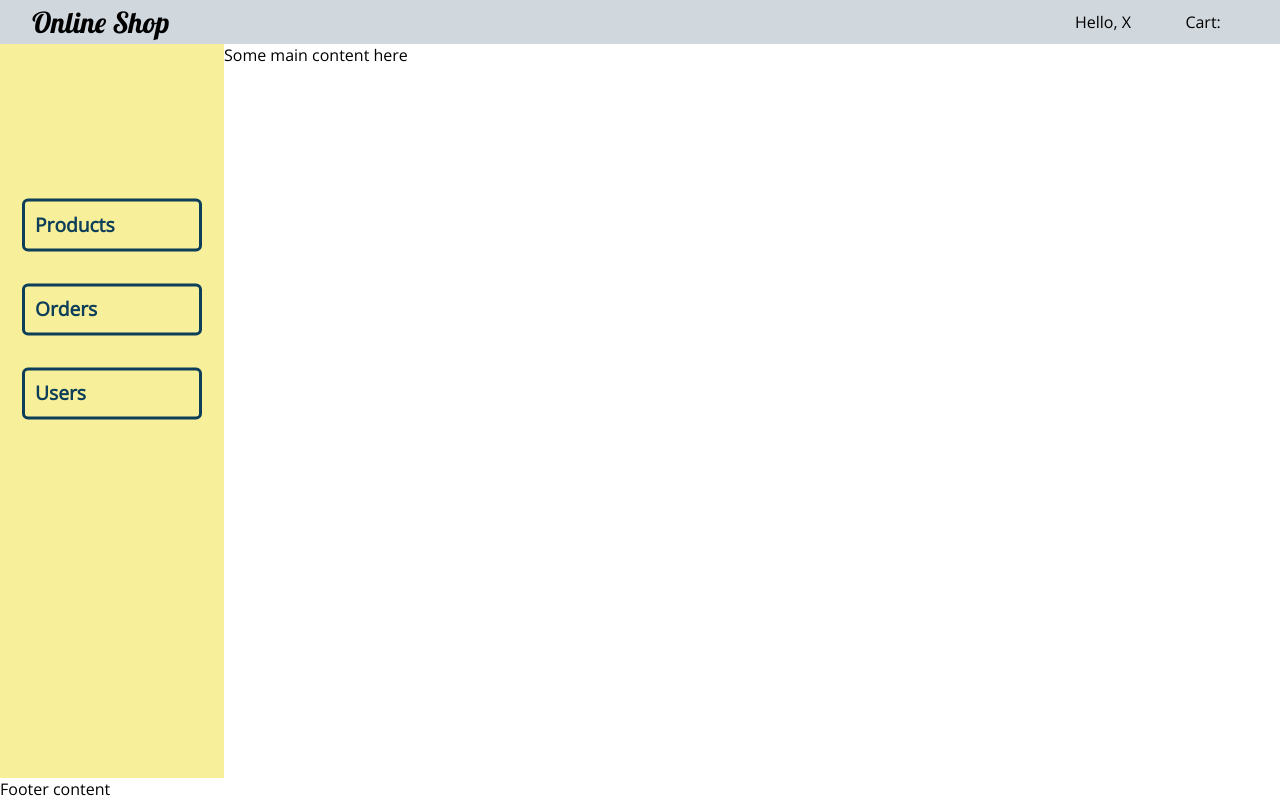
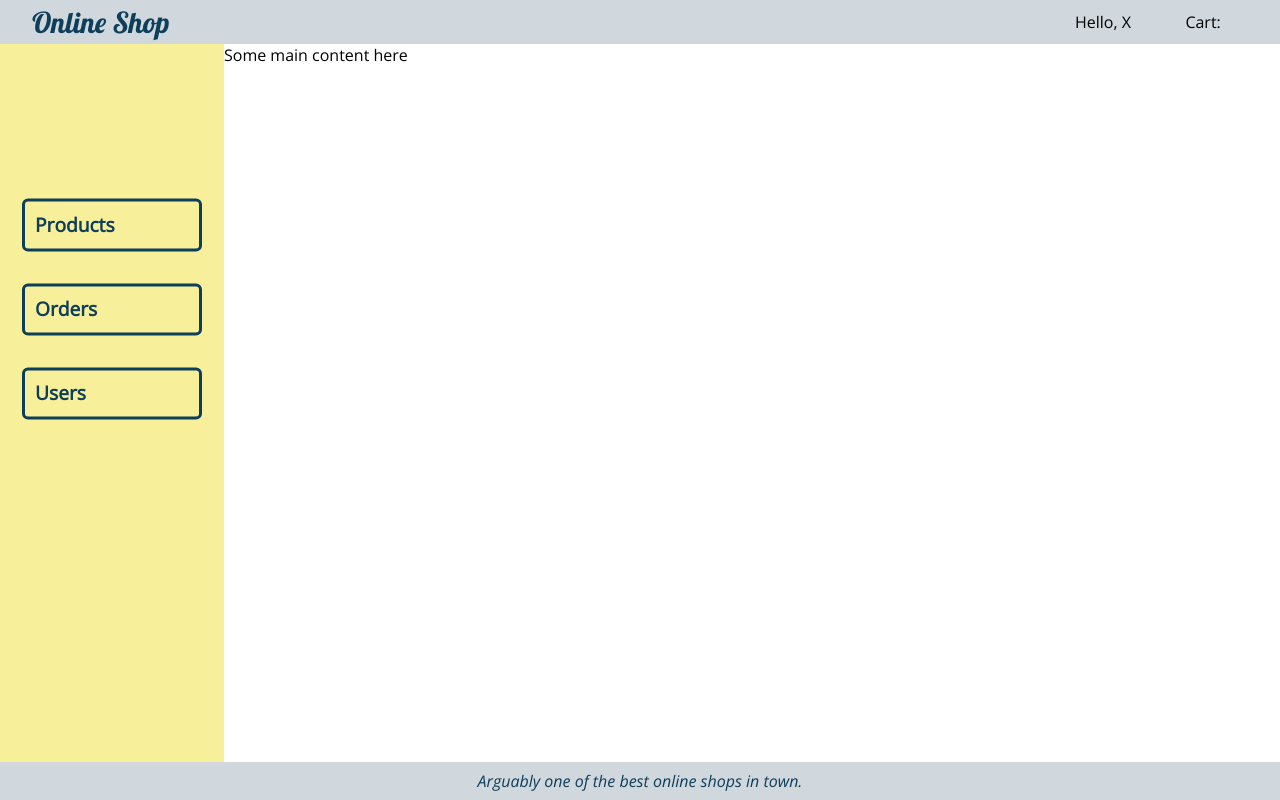
Before and after one commit to Andrei0872/online-shop, an Angular app in the folder client/: page / in a window 1280 px wide. Built offline with nearby package versions, Linux system fonts and the light colour scheme.

Commit message:
feat: add a preliminary version of the footer

```diff
--- a/client/src/app/app.component.html
+++ b/client/src/app/app.component.html
@@ -35,5 +35,5 @@
 </main>
 
 <footer class="footer">
-  Footer content
+  <p class="footer__content">Arguably one of the best online shops in town.</p>
 </footer>
--- a/client/src/app/app.component.scss
+++ b/client/src/app/app.component.scss
@@ -9,6 +9,7 @@
   font-family: 'Lobster', cursive;
   padding-inline: 2rem;
   font-size: clamp(1.1rem, 1.1rem + 0.9vw, 1.8rem);
+  color: var(--dark-blue-2-color);
 }
 
 .header {
@@ -114,3 +115,16 @@
     }
   }
 }
+
+.footer {
+  display: flex;
+  justify-content: center;
+  align-items: center;
+  padding-block: .5rem;
+  background-color: var(--light-gray-color);
+
+  &__content {
+    color: var(--dark-blue-2-color);
+    font-style: italic;
+  }
+}
```
